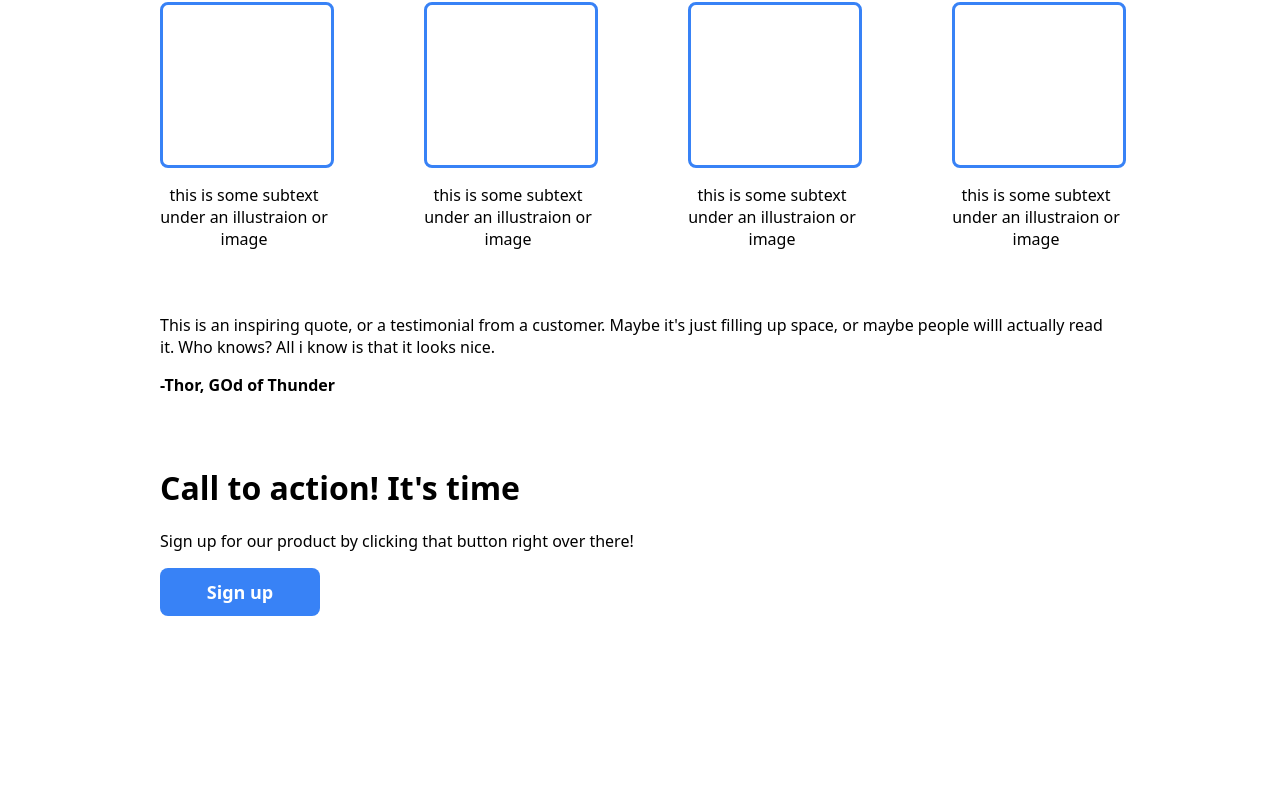
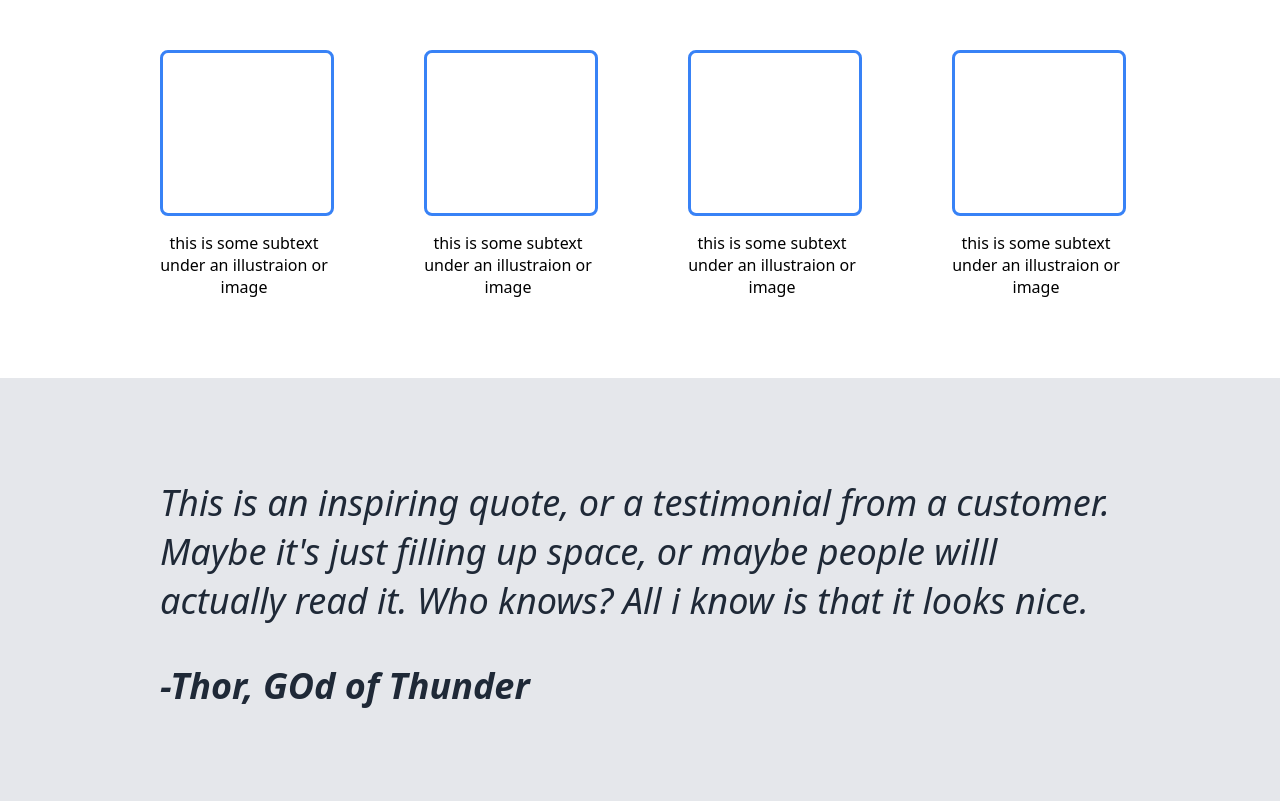
Before and after one commit to rsandles/portfolio, a plain HTML site: page index.html in a window 1280 px wide. Shown: the part 598-1399 px from the top of the page. Before the commit the page ends 1230 px from the top, so only its background shows below. Drawn offline with Linux system fonts and the light colour scheme.

Commit message:
Add CSS for quote paragraph

```diff
--- a/styles.css
+++ b/styles.css
@@ -96,6 +96,10 @@ button:hover {
 
 /* CONTENT */
 
+.content {
+    padding: 4rem 10rem;
+}
+
 .content h1 {
     color:#152937;
     text-align: center;
@@ -117,3 +121,15 @@ button:hover {
     border: 3px solid #3882F6;
     border-radius: .5rem;
 }
+
+/* QUOTE */
+
+.quote {
+    background-color: #E5E7EB;
+    color:#1F2937;
+    font-style: italic;
+    font-weight: lighter;
+    font-size: 36px;
+    padding-top: 4rem;
+    padding-bottom: 4rem;
+}
```
